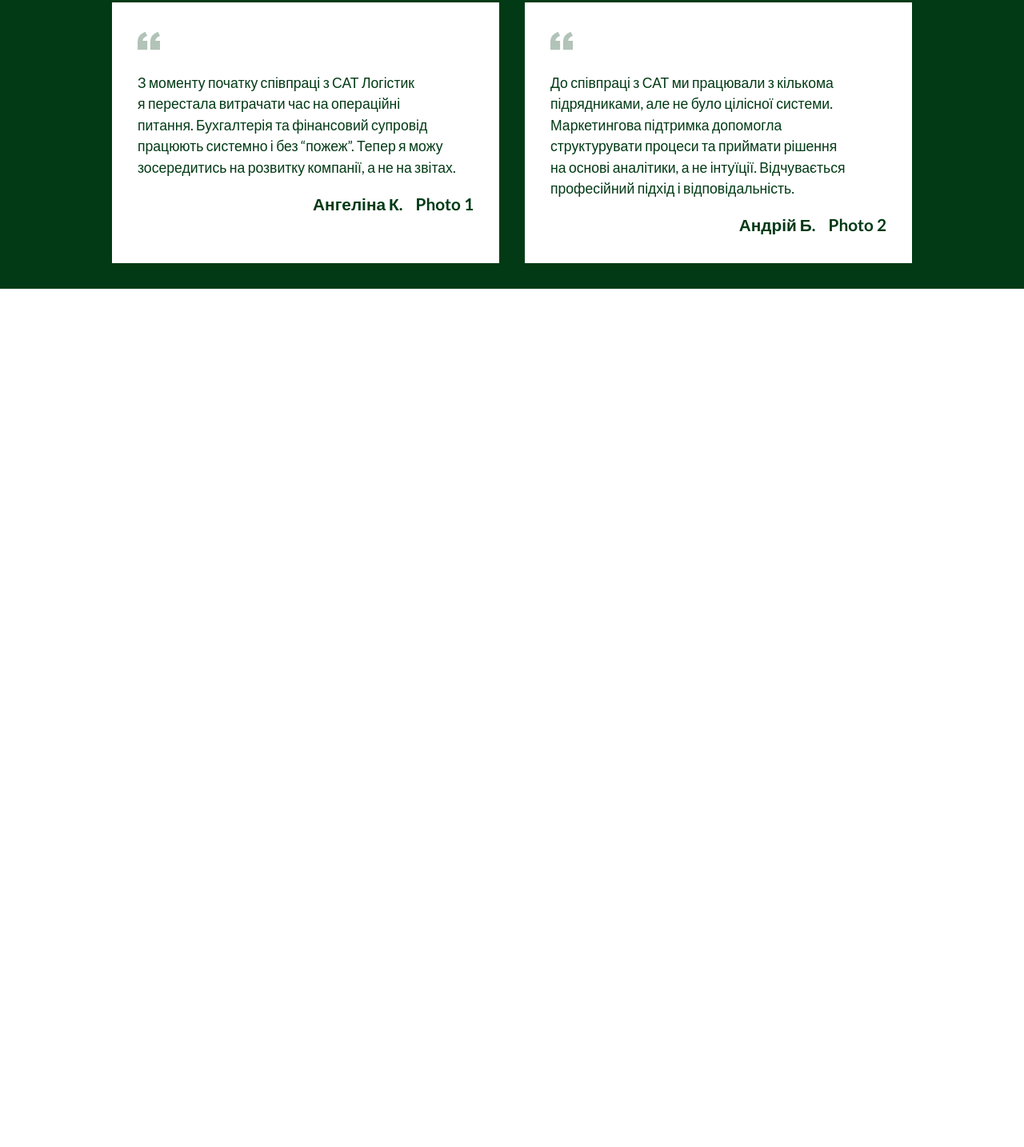
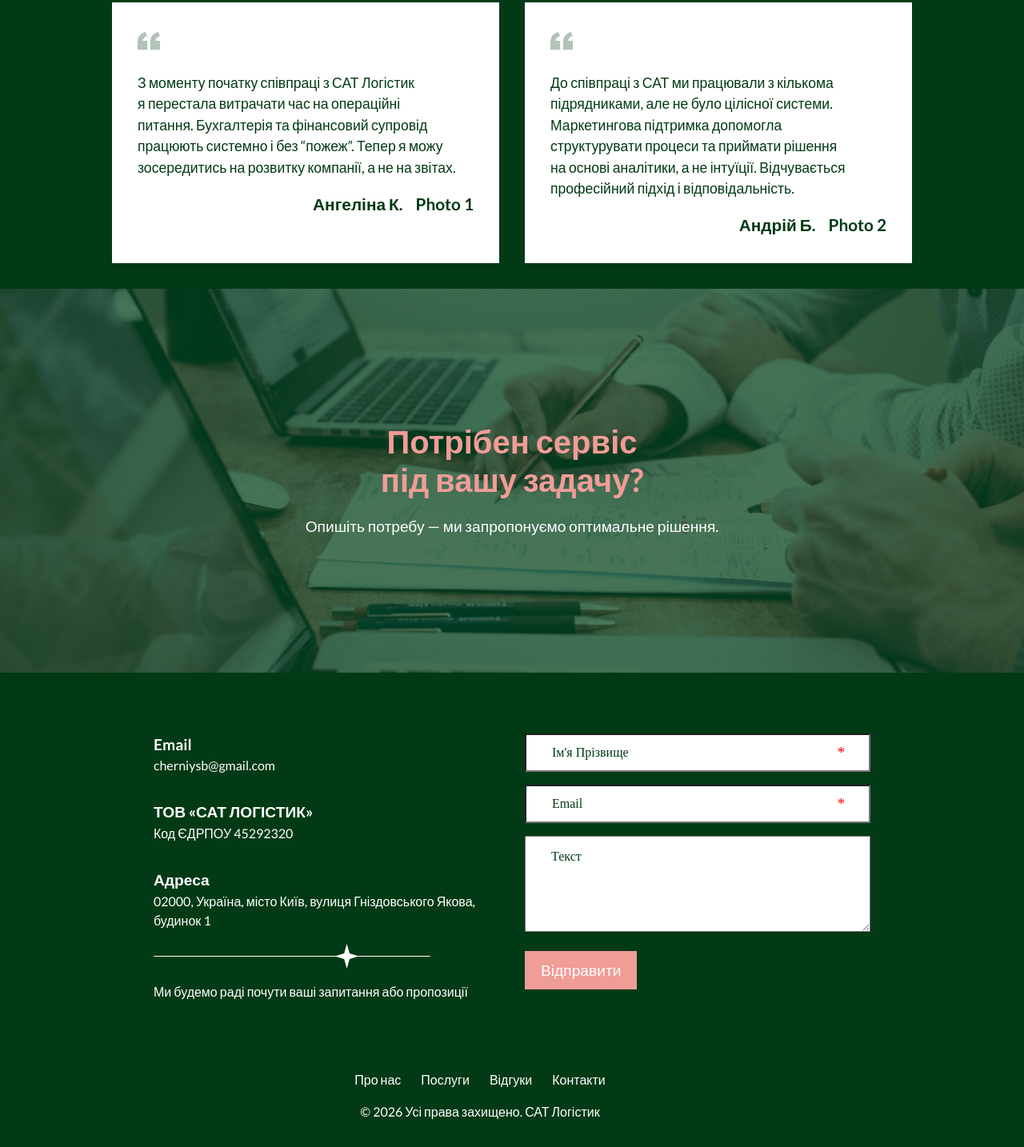
Before and after one commit to garckushaoleg/sat-logistic-landing-page, a website: page index.html in a window 1280 px wide. Shown: the part 2487-3921 px from the top of the page at 80% size. Before the commit the page ends 2928 px from the top, so only its background shows below. Drawn offline with Linux system fonts and the light colour scheme.

Commit message:
add contact-form base styles

```diff
--- a/css/components/buttons.css
+++ b/css/components/buttons.css
@@ -4,6 +4,7 @@
   background-color: var(--color-btn-default);
   padding: 10px 20px;
   font-size: 1.2rem;
+  cursor: pointer;
 
   &:hover {
     background-color: var(--color-btn-active);
@@ -17,6 +18,7 @@
   border: 1px solid var(--color-text-light);
   padding: 10px 20px;
   font-size: 1.2rem;
+  cursor: pointer;
 
   &:hover {
     background-color: var(--color-btn-hover);
@@ -29,6 +31,7 @@
   background-color: var(--color-btn-grid);
   padding: 10px 20px;
   font-size: 1.2rem;
+  cursor: pointer;
 
   &:hover {
     color: var(--color-text-light);
--- /dev/null
+++ b/css/layouts/contact-form.css
@@ -0,0 +1,115 @@
+#contact-form {
+  height: 100%;
+  background: var(--color-bg-body);
+}
+
+.container_contact-form {
+  display: flex;
+  justify-content: space-around;
+  color: var(--color-text-light);
+  font-weight: 400;
+  text-wrap: balance;
+  width: 70%;
+  margin-bottom: 1.2rem;
+  margin: 0 auto;
+  padding: 3.5rem 0;
+  gap: 2rem;
+}
+
+.container-left,
+.container-right {
+  display: flex;
+  flex: 1;
+  flex-direction: column;
+  gap: 2rem;
+}
+
+.container-left h4 {
+  font-size: 1.2rem;
+}
+
+.decoration-line {
+  border-top: 1px solid white;
+  width: 80%;
+  position: relative;
+}
+.decoration-line svg {
+  position: absolute;
+  top: -16px;
+  left: 70%;
+  transform: translateX(-50%);
+}
+
+form {
+  display: flex;
+  flex-direction: column;
+  gap: 1rem;
+  width: 100%;
+}
+
+.form-field,
+.form-label,
+input {
+  width: 100%;
+  height: 3rem;
+}
+
+.form-field {
+  position: relative;
+}
+
+.form-field:last-of-type {
+  margin-bottom: 5rem;
+}
+
+.form-field:nth-child(-n + 2)::after {
+  content: '*';
+  position: absolute;
+  right: 2rem;
+  top: 50%;
+  transform: translateY(-50%);
+  color: red;
+  font-size: 1.2rem;
+}
+
+.form-input {
+  padding: 16px 32px;
+  width: 100%;
+  font-size: 1rem;
+  font-weight: 400;
+  line-height: 1.17;
+  background: white;
+
+  &:focus {
+    background: gainsboro;
+    border-color: gainsboro;
+    outline: none;
+  }
+
+  &::placeholder {
+    color: var(--color-bg-body);
+  }
+}
+
+textarea.form-input {
+  min-height: 120px;
+  resize: vertical;
+}
+
+form button {
+  width: 30%;
+  min-width: max-content;
+}
+
+@media screen and (max-width: 768px) {
+  .container_contact-form {
+    flex-direction: column-reverse;
+    padding: 0;
+    gap: 4rem;
+  }
+}
+@media screen and (max-width: 480px) {
+  .decoration-line {
+    width: 100%;
+  }
+}
--- /dev/null
+++ b/css/layouts/footer.css
@@ -0,0 +1,59 @@
+.footer {
+  display: flex;
+  flex-direction: column;
+  align-items: center;
+  justify-content: center;
+  color: var(--color-text-light);
+  gap: 1rem;
+  width: 100%;
+  height: 60px;
+  padding: 10px 80px 0 0;
+  background-color: var(--color-bg-body);
+  padding-bottom: 2rem;
+  min-height: max-content;
+}
+
+.footer__nav {
+  display: flex;
+  align-items: center;
+  -webkit-box-align: center;
+  z-index: 19;
+  margin: 0px 10px;
+}
+
+.footer__link-list {
+  display: flex;
+  flex-direction: row;
+  gap: 25px;
+}
+
+.footer__link {
+  color: var(--color-text-light);
+  text-decoration: none;
+  transition: opacity 0.3s ease;
+
+  &:hover {
+    opacity: 0.6;
+  }
+}
+
+@media screen and (max-width: 768px) {
+  /* .footer__nav {
+    position: fixed;
+    top: 0;
+    margin: 0px;
+    right: -260px;
+    width: 260px;
+    height: 100vh;
+    background: var(--color-bg-body);
+    padding-top: 60px;
+    transition: right 0.4s;
+    z-index: 20;
+    align-items: normal;
+  }
+
+  .footer__link-list {
+    flex-direction: column;
+    padding: 3rem 0 0 3rem;
+  } */
+}
--- /dev/null
+++ b/css/layouts/promo-block.css
@@ -0,0 +1,56 @@
+#promo-block {
+  display: flex;
+  align-items: center;
+  width: 100%;
+  height: 60vh;
+  background:
+    var(--color-hero-gradient),
+    url(../../assets/hero-img.webp) center center / cover no-repeat;
+  background-attachment: fixed;
+}
+
+.container_promo-block {
+  display: flex;
+  flex-direction: column;
+  color: var(--color-text-light);
+  text-align: center;
+  font-weight: 400;
+  text-wrap: balance;
+  width: 50%;
+  margin: 0 auto;
+  align-items: center;
+}
+
+.promo-block-subtitle {
+  display: flex;
+  align-items: center;
+  color: var(--color-text-accent);
+  font-family: var(--text-secondary);
+  margin-bottom: 20px;
+  font-weight: 600;
+  font-size: 2.5rem;
+  line-height: 1.2;
+}
+
+.container_promo-block p {
+  font-size: 1.2rem;
+}
+
+@media screen and (max-width: 768px) {
+  #promo-block {
+    height: auto;
+  }
+
+  .container_promo-block {
+    width: 100%;
+  }
+
+  .promo-block-subtitle {
+    font-size: 1.5rem;
+  }
+}
+@media screen and (max-width: 480px) {
+  .promo-block-subtitle {
+    font-size: 1.2rem;
+  }
+}
--- a/css/style.css
+++ b/css/style.css
@@ -9,3 +9,6 @@
 @import './layouts/services.css';
 @import './layouts/benefits.css';
 @import './layouts/reviews.css';
+@import './layouts/promo-block.css';
+@import './layouts/contact-form.css';
+@import './layouts/footer.css';
--- a/index.html
+++ b/index.html
@@ -391,9 +391,103 @@
         </div>
       </div>
     </section>
-    <section id="promo-block" class="section"></section>
-    <section id="contact-form" class="section"></section>
-    <footer></footer>
+    <section id="promo-block" class="section">
+      <div class="container_promo-block container_main">
+        <h2 class="promo-block-subtitle">Потрібен сервіс під вашу задачу?</h2>
+        <p>Опишіть потребу — ми запропонуємо оптимальне рішення.</p>
+      </div>
+    </section>
+    <section id="contact-form" class="section">
+      <div class="container_contact-form container_main">
+        <div class="container-left">
+          <div class="email">
+            <h4>Email</h4>
+            <p>cherniysb@gmail.com</p>
+          </div>
+          <div class="company">
+            <h4>ТОВ «САТ ЛОГІСТИК»</h4>
+            <p>Код ЄДРПОУ 45292320</p>
+          </div>
+          <div class="address">
+            <h4>Адреса</h4>
+            <p>02000, Україна, місто Київ, вулиця Гніздовського Якова, будинок 1</p>
+          </div>
+          <div class="decoration-line">
+            <svg
+              width="31"
+              height="32"
+              viewBox="0 0 31 32"
+              fill="white"
+              xmlns="http://www.w3.org/2000/svg"
+            >
+              <path
+                d="M30.02 15.612l-11.536 3.41-3.391 11.997L11.67 19.03.02 15.538l11.644-3.522L15.053.019l3.422 11.988 11.545 3.605z"
+                fill="white"
+              ></path>
+            </svg>
+          </div>
+          <p>Ми будемо раді почути ваші запитання або пропозиції</p>
+        </div>
+        <div class="container-right">
+          <form name="contact-form" autocomplete="on" method="post">
+            <div class="form-field">
+              <label class="form-label hidden" for="user-name"></label
+              ><input
+                class="form-input"
+                type="text"
+                name="user-name"
+                placeholder="Ім'я Прізвище"
+                required
+              />
+            </div>
+
+            <div class="form-field">
+              <label class="form-label hidden" for="user-email"></label
+              ><input
+                class="form-input"
+                type="email"
+                name="user-email"
+                placeholder="Email"
+                required
+              />
+            </div>
+
+            <div class="form-field">
+              <label class="form-label hidden" for="user-text"></label>
+              <textarea
+                class="form-input"
+                type="text"
+                name="user-text"
+                id="text"
+                placeholder="Текст"
+              ></textarea>
+            </div>
+
+            <button type="submit" class="btn-primary">Відправити</button>
+          </form>
+        </div>
+      </div>
+    </section>
+    <footer class="footer">
+      <nav class="footer__nav">
+        <ul class="footer__link-list">
+          <li class="footer__link">
+            <a href="#about">Про нас</a>
+          </li>
+          <li class="footer__link">
+            <a href="#services">Послуги</a>
+          </li>
+          <li class="footer__link">
+            <a href="#reviews">Відгуки</a>
+          </li>
+          <li class="footer__link">
+            <a href="#contact-form">Контакти</a>
+          </li>
+        </ul>
+      </nav>
+
+      <p>© 2026 Усі права захищено. САТ Логістик</p>
+    </footer>
 
     <script src="./js/burger-menu.js"></script>
   </body>
```
